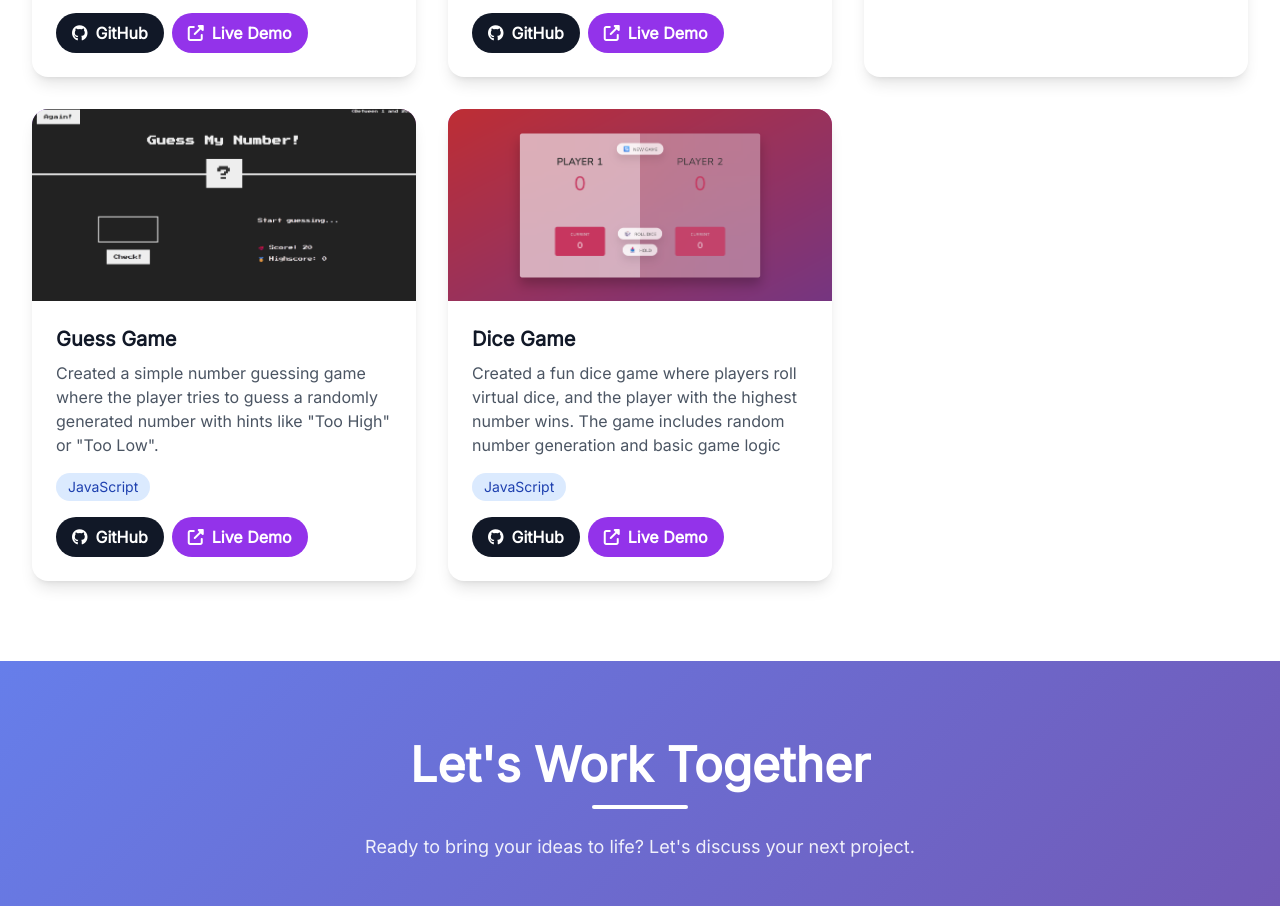
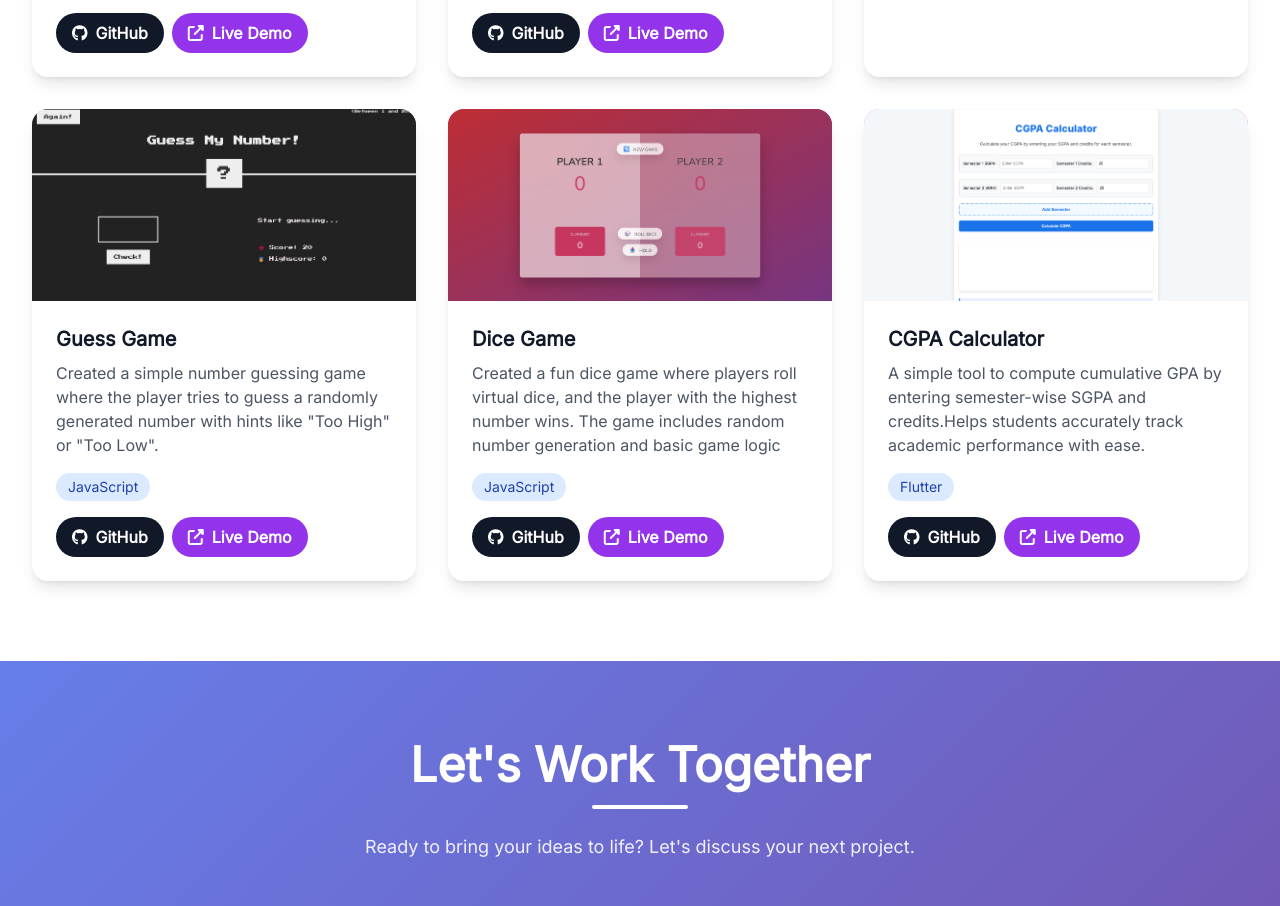
Before and after one commit to Shiva7ganesh/portfoli-website, a plain HTML site: page index.html in a window 1280 px wide. Shown: the part 4003-4909 px from the top of the page. Drawn offline with nearby package versions, Linux system fonts and the light colour scheme.

Commit message:
added cgpa proj

```diff
--- a/index.html
+++ b/index.html
@@ -732,12 +732,12 @@
                     </div>
                 </div>
 
-                <!-- Project 6
+                <!-- Project 6 -->
                 <div class="project-card bg-white rounded-2xl shadow-lg overflow-hidden card-hover relative">
                     <div class="h-48 bg-gradient-to-br from-purple-400 to-pink-500 relative">
                         <div class="absolute inset-0 flex items-center justify-center">
                             <div class="absolute inset-0 flex items-center justify-center">
-                                <img src="dicegame.png" alt="guessgame" class="w-full h-full object-cover" />
+                                <img src="cgpa.png" alt="guessgame" class="w-full h-full object-cover" />
                             </div>
                         </div>
                         <div class="project-overlay absolute inset-0 flex items-center justify-center">
@@ -748,26 +748,26 @@
                         </div>
                     </div>
                     <div class="p-6">
-                        <h3 class="text-xl font-bold text-gray-900 mb-2">Guess Game</h3>
+                        <h3 class="text-xl font-bold text-gray-900 mb-2">CGPA Calculator</h3>
                         <p class="text-gray-600 mb-4">
-                            Created a simple number guessing game where the player tries to guess a randomly generated
-                            number with hints like "Too High" or "Too Low".
+                            A simple tool to compute cumulative GPA by entering semester-wise SGPA and credits.Helps
+                            students accurately track academic performance with ease.
                         </p>
                         <div class="flex flex-wrap gap-2 mb-4">
                             <span class="px-3 py-1 bg-blue-100 text-blue-800 rounded-full text-sm">Flutter</span>
                         </div>
                         <div class="flex space-x-2">
-                            <a href="https://github.com/Shiva7ganesh/GuessMyNumber" target="_blank"
+                            <a href="https://github.com/Shiva7ganesh/CGPACalculator" target="_blank"
                                 class="flex items-center px-4 py-2 bg-gray-900 text-white rounded-full font-semibold hover:bg-gray-800 transition-colors">
                                 <i class="fab fa-github mr-2"></i> GitHub
                             </a>
-                            <a href="https://guessgame.shivastark.tech" target="_blank"
+                            <a href="https://cgpa.shivastark.tech" target="_blank"
                                 class="flex items-center px-4 py-2 bg-purple-600 text-white rounded-full font-semibold hover:bg-purple-700 transition-colors">
                                 <i class="fas fa-external-link-alt mr-2"></i> Live Demo
                             </a>
                         </div>
                     </div>
-                </div> -->
+                </div>
             </div>
         </div>
     </section>
```
Also changed, not shown: cgpa.png (added).
